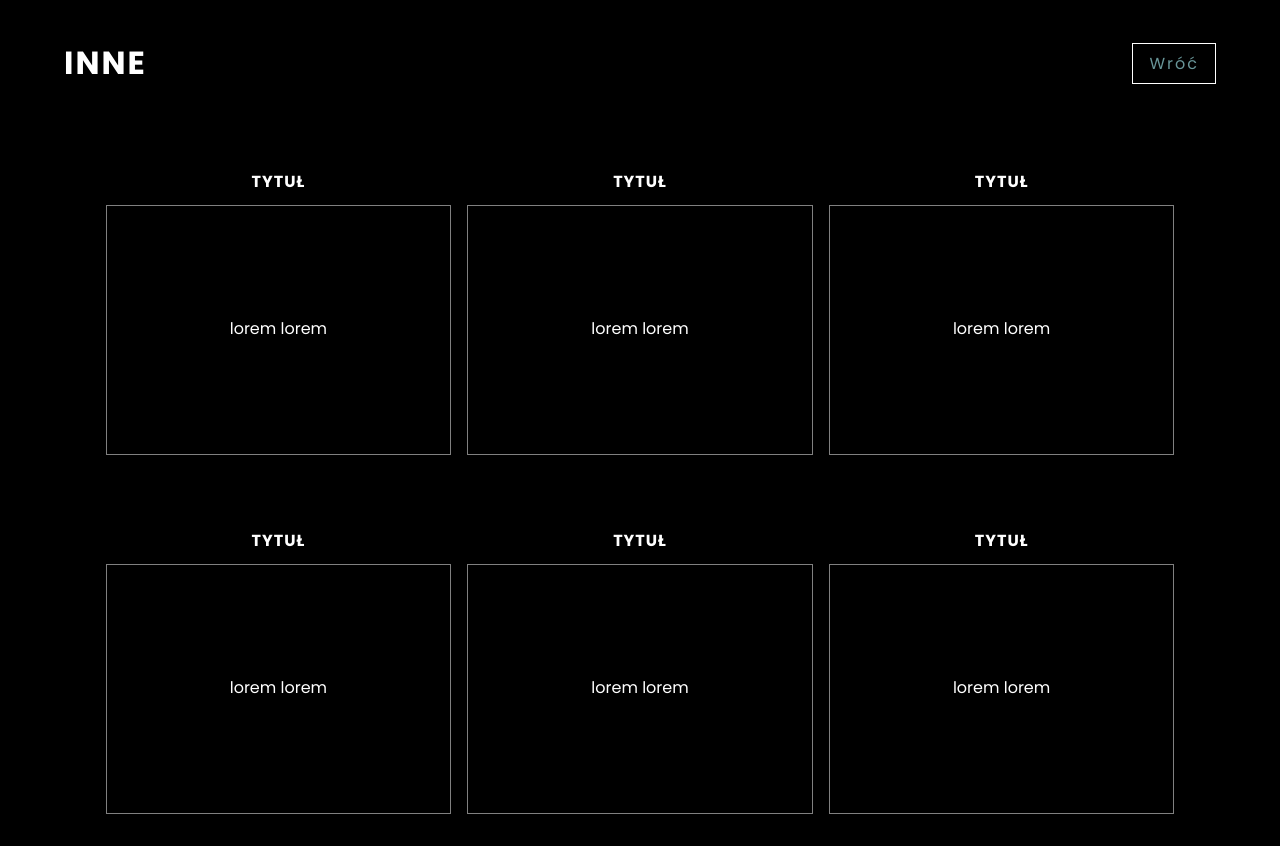
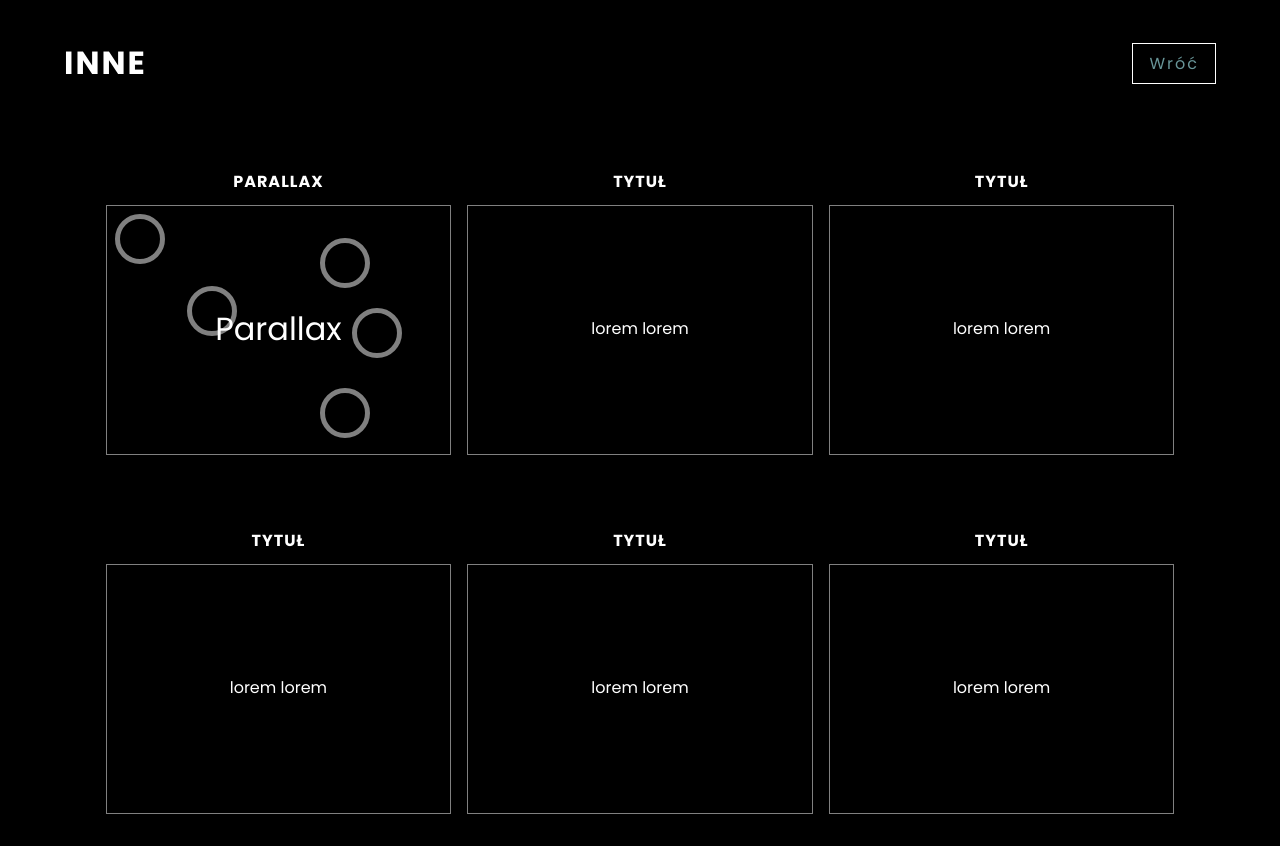
Before and after one commit to usigna/codebook, a plain HTML site: page pages/codes/another.html in a window 1280 px wide. Drawn offline with nearby package versions, Linux system fonts and the light colour scheme.

Commit message:
Add pixel btn and parallax effect

```diff
--- a/css/another.css
+++ b/css/another.css
@@ -1 +1,49 @@
 /* another.html */
+/* parallax 1 */
+.parallax-1__wrapper {
+  width: 100%;
+  height: 100%;
+  font-size: 2rem;
+  display: flex;
+  align-items: center;
+  justify-content: center;
+  position: relative;
+  overflow: hidden;
+}
+
+.parallax-1__item {
+  width: 50px;
+  height: 50px;
+  border: 5px solid #fff;
+  border-radius: 50%;
+  position: absolute;
+  opacity: 0.5;
+}
+
+.parallax-1__item:nth-of-type(1) {
+  top: 0.5rem;
+  left: 0.5rem;
+}
+
+.parallax-1__item:nth-of-type(2) {
+  bottom: 1rem;
+  right: 5rem;
+}
+
+
+.parallax-1__item:nth-of-type(3) {
+  top: 5rem;
+  left: 5rem;
+}
+
+
+.parallax-1__item:nth-of-type(4) {
+  bottom: 6rem;
+  right: 3rem;
+}
+
+
+.parallax-1__item:nth-of-type(5) {
+  top: 2rem;
+  right: 5rem;
+}
--- a/css/style.css
+++ b/css/style.css
@@ -12,8 +12,6 @@ html, body {
 }
 
 body {
-  /* background: #272727; */
-  /* background: #ffca28; */
   background: #000;
   overflow-x: hidden;
 }
@@ -68,7 +66,8 @@ body {
 }
 
 .header__span {
-  color: #689598;
+  /* color: #689598; */
+  color: #66d2e8;
 }
 
 .menu {
--- a/js/app.js
+++ b/js/app.js
@@ -1,14 +1,14 @@
 function changeTitle() {
-    const message = "Wróć na stronę";
+    const message = 'Wróć na stronę';
     let original;
 
-    window.addEventListener("focus", function() {
+    window.addEventListener('focus', function() {
         if (original) {
             document.title = original;
         }
     })
 
-    window.addEventListener("blur", function() {
+    window.addEventListener('blur', function() {
         const title = document.title;
         if (title != message) {
             original = title;
@@ -22,19 +22,37 @@ function getRandomColor() {
     return randomColor;
 }
 
-// another.html - circle-2
+// animation.html - circle-2
 function changeColorBorderCircles() {
-    const circles = document.querySelectorAll(".circle-2__span");
+    const circles = document.querySelectorAll('.circle-2__span');
 
     for (let i = 0; i < circles.length; i++) {
-        circles[i].style.borderColor = "#" + getRandomColor();
-        // circles[i].style.backgroundColor = "#" + getRandomColor();
+        circles[i].style.borderColor = '#' + getRandomColor();
+        // circles[i].style.backgroundColor = '#' + getRandomColor();
     }
+}
+
+// another.html - parallax
+function getParallaxEffect() {
+    const parallaxWrapper = document.querySelector('.parallax-1__wrapper');
+
+    function parallax(e) {
+        this.querySelectorAll('.parallax-1__layer').forEach(layer => {
+            const speed = layer.getAttribute('data-speed');
+            const x = (window.innerWidth - e.pageX * speed) / 100;
+            const y = (window.innerHeight - e.pageY * speed) / 100;
+
+            layer.style.transform = `translateX(${x}px) translateY(${y}px)`;
+        })
+    }
+
+    parallaxWrapper.addEventListener('mousemove', parallax);
 }
 
 const init = function() {
     changeTitle();
     changeColorBorderCircles();
+    getParallaxEffect();
 };
 
-document.addEventListener("DOMContentLoaded", init);
+document.addEventListener('DOMContentLoaded', init);
--- a/pages/codes/another.html
+++ b/pages/codes/another.html
@@ -31,9 +31,16 @@
     <main>
       <section class="section-codes">
         <div class="code__wrapper">
-          <h2 class="code__title">tytuł</h2>
+          <h2 class="code__title">Parallax</h2>
           <div class="code__box">
-            lorem lorem
+            <div class="parallax-1__wrapper">
+              <div data-speed="-5" class="parallax-1__item parallax-1__layer"></div>
+              <div data-speed="2" class="parallax-1__item parallax-1__layer"></div>
+              <div data-speed="5" class="parallax-1__item parallax-1__layer"></div>
+              <div data-speed="8" class="parallax-1__item parallax-1__layer"></div>
+              <div data-speed="10" class="parallax-1__item parallax-1__layer"></div>
+              <p class="parallax-1__paragraph">Parallax</p>
+            </div>
           </div>
         </div>
         <div class="code__wrapper">
```
Also changed, not shown: css/button.css (+30 -0 lines), pages/codes/button.html (+1 -1 lines), img/pixel.png (added).
